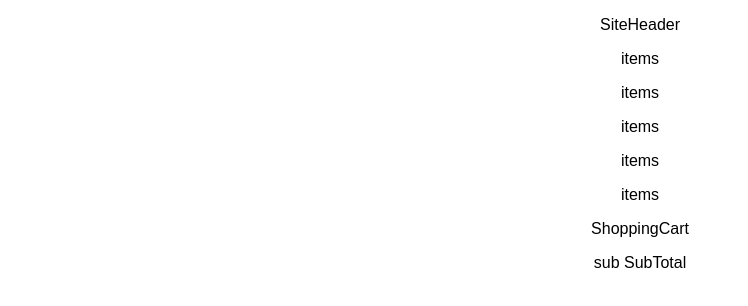
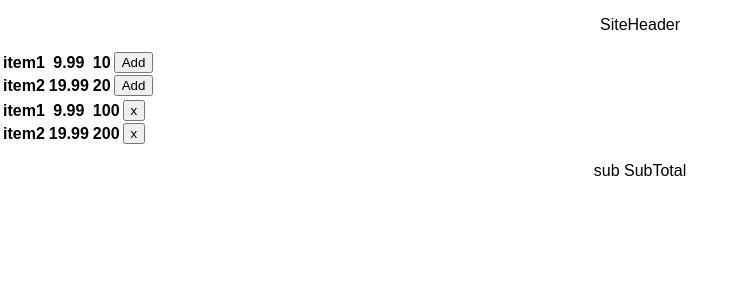
Before and after one commit to hongyili93/project-react, a React (Create React App) app: page / in a window 1280 px wide. Shown: the top 306 px of the page, without its empty margins (0-748 px from the left). Built offline with nearby package versions, Linux system fonts and the light colour scheme.

Commit message:
delete item working, working on add

```diff
--- a/src/components/App.js
+++ b/src/components/App.js
@@ -6,13 +6,82 @@ import ItemList from './ItemList';
 import SubTotal from './SubTotal';
 import ShoppingCart from './ShoppingCart';
 
+const _deleteItem = (items, id) => {
+  const idx = items.findIndex((item) => item.id === id);
+  if (idx !== -1) items.splice(idx, 1);
+  return items;
+};
+
+const _addItem = (items, cartItems, id) => {
+  console.log('start Add');
+  const ids = items.findIndex((item) => item.id === id);
+  const idc = cartItems.findIndex((item) => item.id === id);
+  if (idc !== -1) {
+    items[ids].qty -= 1;
+    cartItems[idc].qty += 1;
+  } else {
+    var temp = [id, items[ids].name, items[ids].price, 1];
+    cartItems.concat(temp);
+  }
+  console.log('before return');
+  return {items, cartItems};
+};
+
 class App extends Component {
+  constructor(props, context) {
+    super(props, context);
+    this.state = {
+      items:[
+        {
+          id:1,
+          name:"item1",
+          price:9.99,
+          qty:10
+        },
+        {
+          id:2,
+          name:"item2",
+          price:19.99,
+          qty:20
+        }
+      ],
+      cartItems:[
+        {
+          id:1,
+          name:"item1",
+          price:9.99,
+          qty:100
+        },
+        {
+          id:2,
+          name:"item2",
+          price:19.99,
+          qty:200
+        }
+      ]
+    }
+  }
+
   render() {
+    const {items, cartItems} = this.state;
     return (
       <div className="App">
         <SiteHeader />
-        <ItemList />
-        <ShoppingCart />
+        <ItemList items={items} mode="Shop" onAdd={
+              (...args) =>(function(){
+                console.log("checking");
+                  var a = _addItem(items, cartItems, ...args);
+                  this.setState({
+                  items: a[0],
+                  cartItems: a[1]
+                })
+              }())}
+        />
+        <ItemList items={cartItems} mode="Cart" onDelete={
+              (...args) => this.setState({
+              cartItems: _deleteItem(cartItems, ...args)
+            })}
+        />
         <SubTotal />
       </div>
     );
--- a/src/components/Item.js
+++ b/src/components/Item.js
@@ -1,10 +1,49 @@
 import React, { Component } from 'react';
 
 class Item extends Component {
+  renderShopMode() {
+    const {
+      name,
+      price,
+      qty,
+      onAdd
+    } = this.props;
+    return (
+      <tr>
+        <th>{name}</th>
+        <th>{price}</th>
+        <th>{qty}</th>
+        <button onClick={() => onAdd && onAdd()}>Add</button>
+      </tr>
+    );
+  }
+
+    renderCartMode() {
+      const {
+        name,
+        price,
+        qty,
+        onDelete
+      } = this.props;
+      return (
+        <tr>
+          <th>{name}</th>
+          <th>{price}</th>
+          <th>{qty}</th>
+          <button onClick={() => onDelete && onDelete()}>x</button>
+        </tr>
+      );
+    }
+
   render() {
-    return (
-      <p>items</p>
-    );
+    const {
+      mode
+    } = this.props;
+    if(mode === "Shop"){
+      return this.renderShopMode();
+    } else {
+      return this.renderCartMode();
+    }
   }
 }
 
--- a/src/components/ItemList.js
+++ b/src/components/ItemList.js
@@ -3,14 +3,24 @@ import Item from './Item';
 
 class ItemList extends Component {
   render() {
+    const {items, mode, onDelete, onAdd} = this.props;
+
+    const itemsElements = items.map((item) => (
+        <Item
+          mode={mode}
+          key={item.id}
+          name={item.name}
+          price={item.price}
+          qty={item.qty}
+          onDelete={() => onDelete && onDelete(item.id)}
+          onAdd={() => onAdd && onAdd(item.id)}
+        />
+    ));
+
     return (
-      <div>
-        <Item />
-        <Item />
-        <Item />
-        <Item />
-        <Item />
-      </div>
+      <table>
+        {itemsElements}
+      </table>
     );
   }
 }
```
Also changed, not shown: 1 other file (tests, documents, lock files or other folders).
